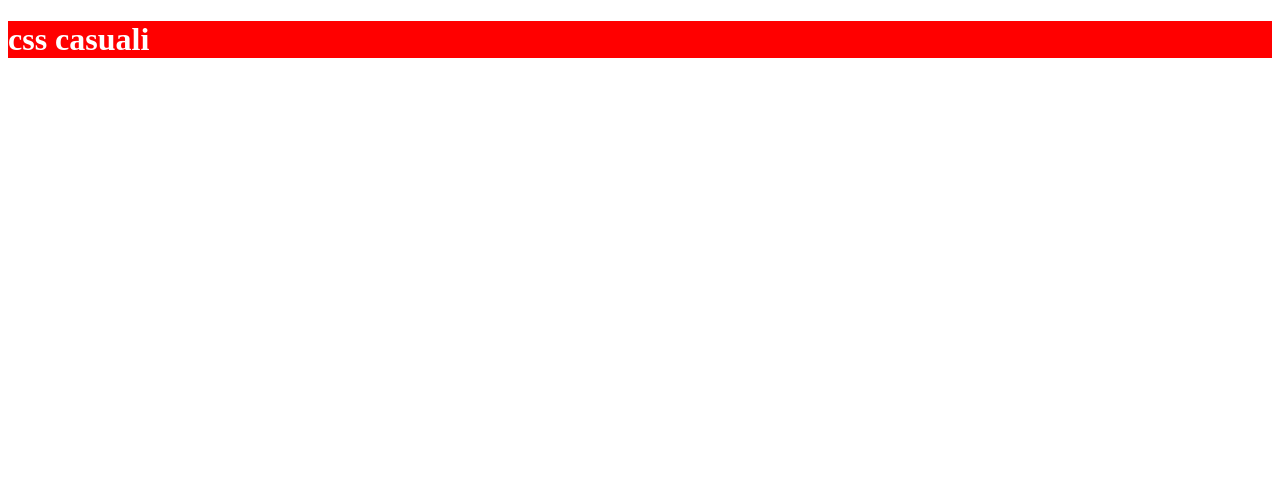
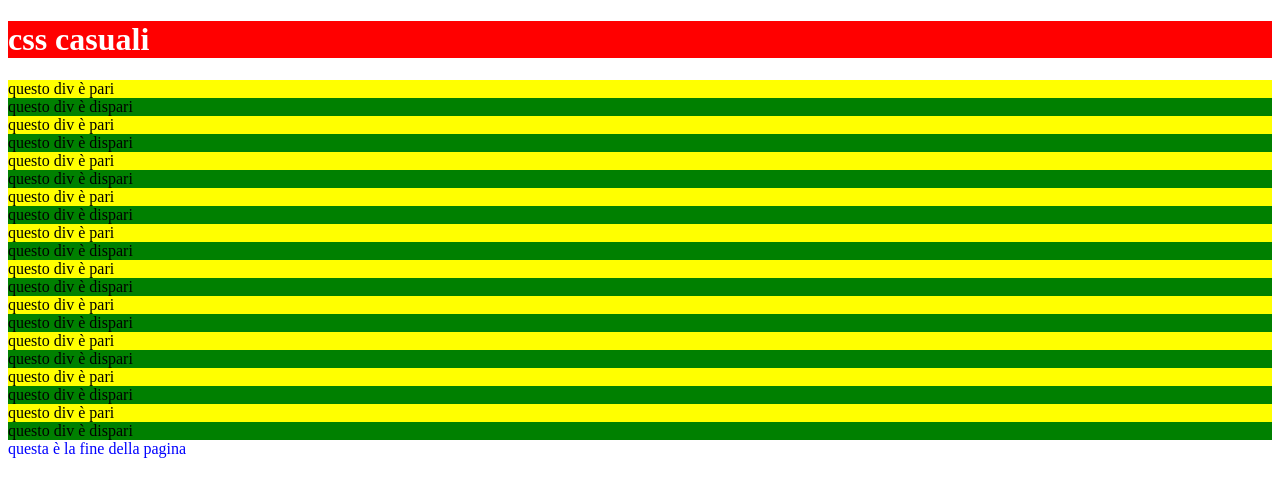
Before and after one commit to Waxy425/Cescot, a PHP site: page / in a window 1280 px wide. Shown: the top 497 px of the page. Run offline with PHP 8.4, Linux system fonts and the light colour scheme.

Commit message:
refactored div_generatore_dispari_pari function to output styled divs for even and odd

```diff
--- a/random/index.php
+++ b/random/index.php
@@ -20,17 +20,20 @@ $i = rand(1 , 3);
 <?php
 
     function div_generatore_dispari_pari($pari_dispari_div){
-      $i=0;
-        while($i<$pari_dispari_div):
-            $i++;
-            echo"<div>questo div è il numero $i</div>";
+      $p="pari";
+      $d="dispari";
+      $k=0;
+        while($k<$pari_dispari_div):
+            $k++;
 
+            echo'<div class="pari">questo div è pari</div>';
+            echo'<div class="dispari">questo div è dispari</div>';
         endwhile;
     }
-
+div_generatore_dispari_pari(10);
 ?>
 
-
+<div class="div">questa è la fine della pagina</div>
 
 
 
```
